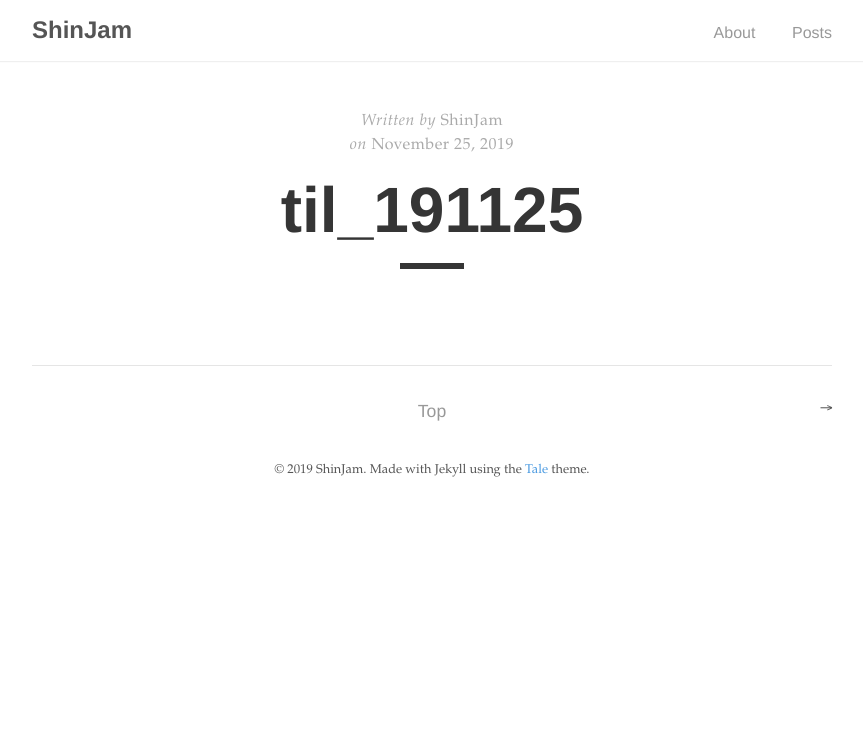
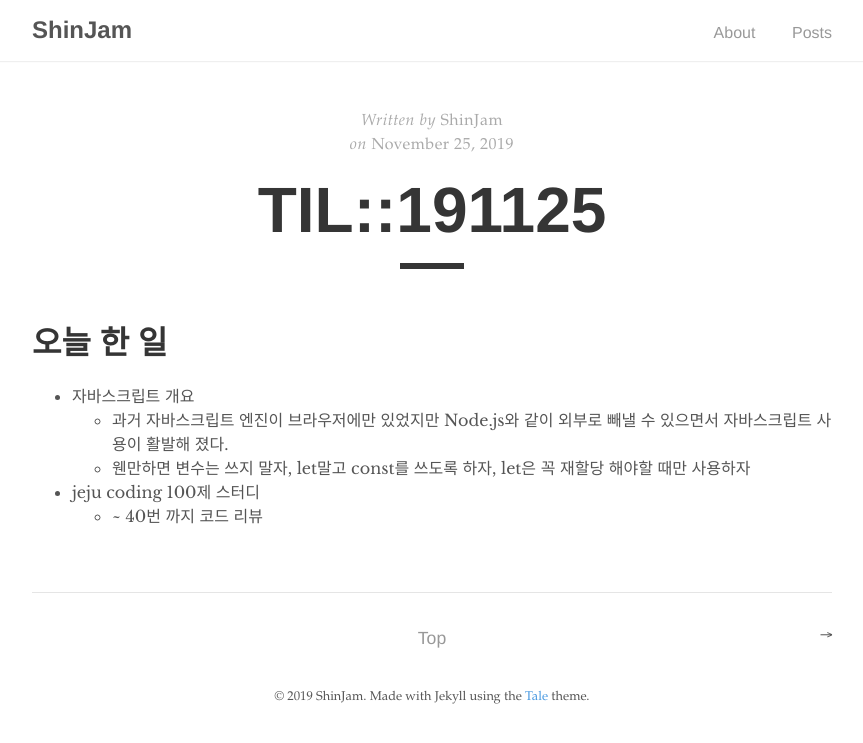
Before and after one commit to ShinJam/shinjam.github.io, a Jekyll site: the page built from _posts/2019-11-25-til_191125.md, in a window 1280 px wide. Shown: the top 743 px of the page, without its empty margins (208-1071 px from the left). Built offline with Jekyll 4.4.1, drawn with Linux system fonts in a browser that asks for light colours.

Commit message:
Edit: add contents

```diff
--- a/_posts/2019-11-25-til_191125.md
+++ b/_posts/2019-11-25-til_191125.md
@@ -1,6 +1,13 @@
 ---
   layout: post
-  title: til_191125
-  tags:
-  categories:
+  title: TIL::191125
+  tags: JavaScript
+  categories: TIL
 ---
+
+# 오늘 한 일
+- 자바스크립트 개요
+  - 과거 자바스크립트 엔진이 브라우저에만 있었지만 Node.js와 같이 외부로 빼낼 수 있으면서 자바스크립트 사용이 활발해 졌다.
+  - 웬만하면 변수는 쓰지 말자, let말고 const를 쓰도록 하자, let은 꼭 재할당 해야할 때만 사용하자
+- jeju coding 100제 스터디
+  - ~ 40번 까지 코드 리뷰
```
